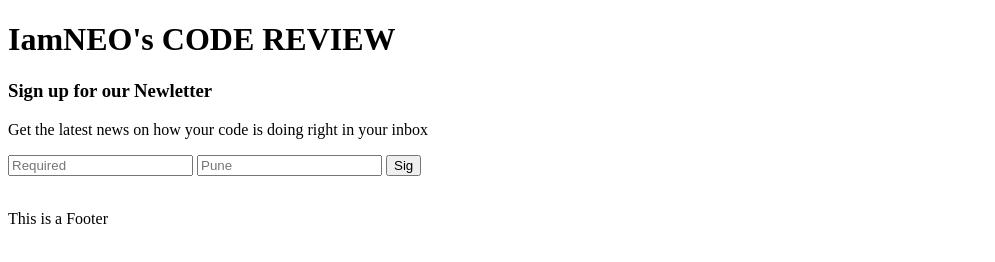
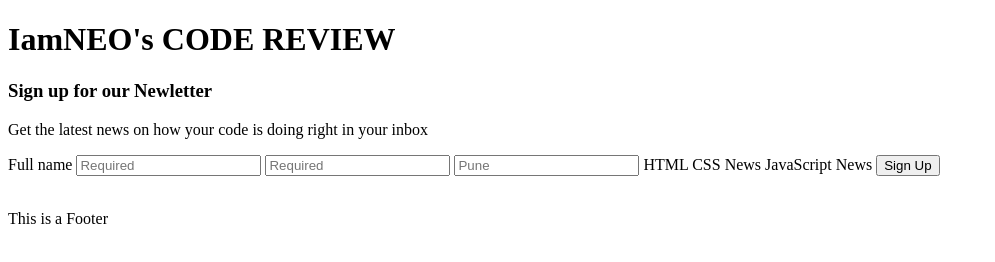
Before and after one commit to iamneo-production/dadafaffcec305619291bbaaaabbcbbfefone, a plain HTML site: page public/index.html in a window 1280 px wide. Shown: the whole page, without its empty margins (0-995 px from the left). Drawn offline with Linux system fonts and the light colour scheme.

Commit message:
Backup Commit

```diff
--- a/public/index.html
+++ b/public/index.html
@@ -14,10 +14,15 @@ Click nbfs://nbhost/SystemFileSystem/Templates/Other/html.html to edit this temp
     <body>
         <h3>Sign up for our Newletter</h3>
     <p>Get the latest news on how your code is doing right in your inbox</p>
+    <label>Full name</label>
+    <input type="text" id="fname"name="full_name" placeholder="Required" required>
     <input type="email" id="email" name="user_mail" placeholder="Required" required>
        <input type="text" id="city" name="user_city" placeholder="Pune">
-       <label class="checkbox-label">
-        <button type="submit">Sig</button><br>
+       <label class="checkbox-label">HTML</label>
+       <label class="checkbox-label">CSS News</label>
+       <label class="checkbox-label">JavaScript News</label>
+
+        <button type="submit">Sign Up</button><br>
             <br>
             <p class ="footer">This is a Footer</p>
 </body>
```
